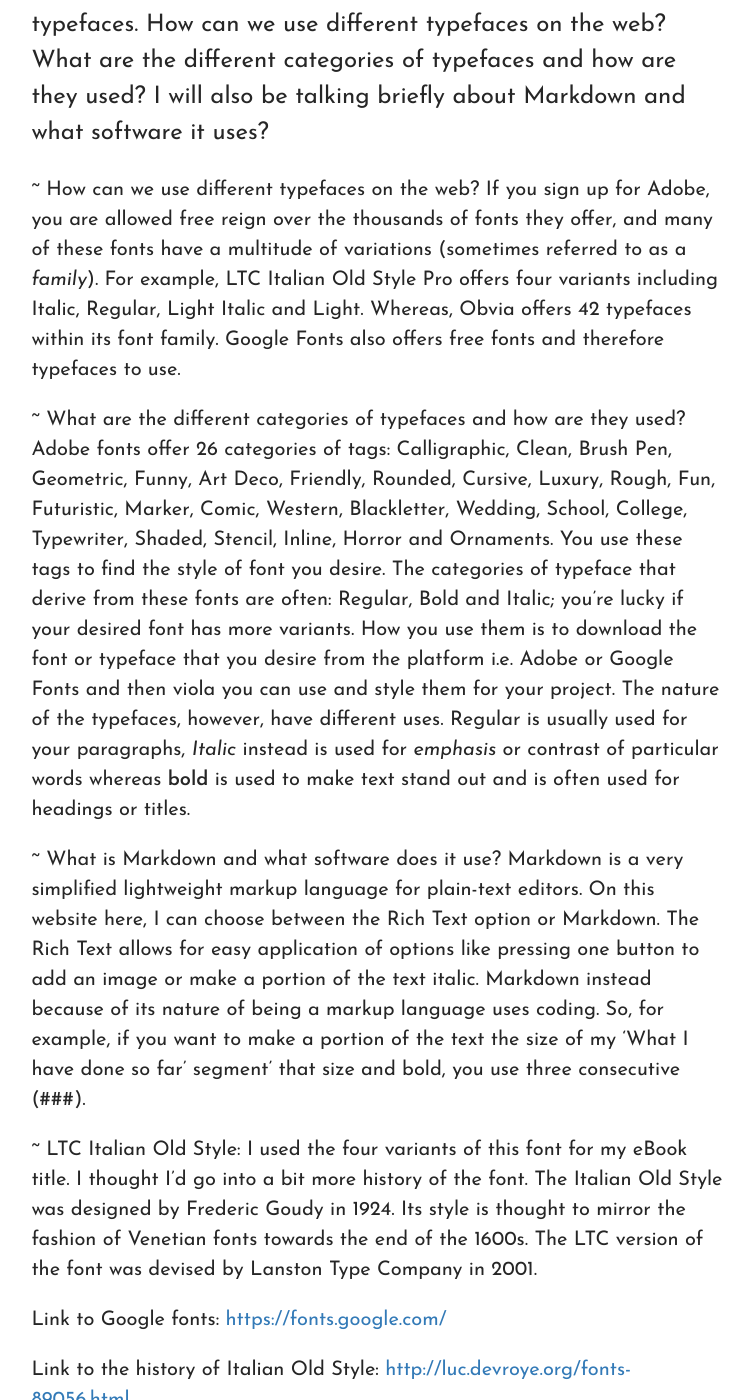
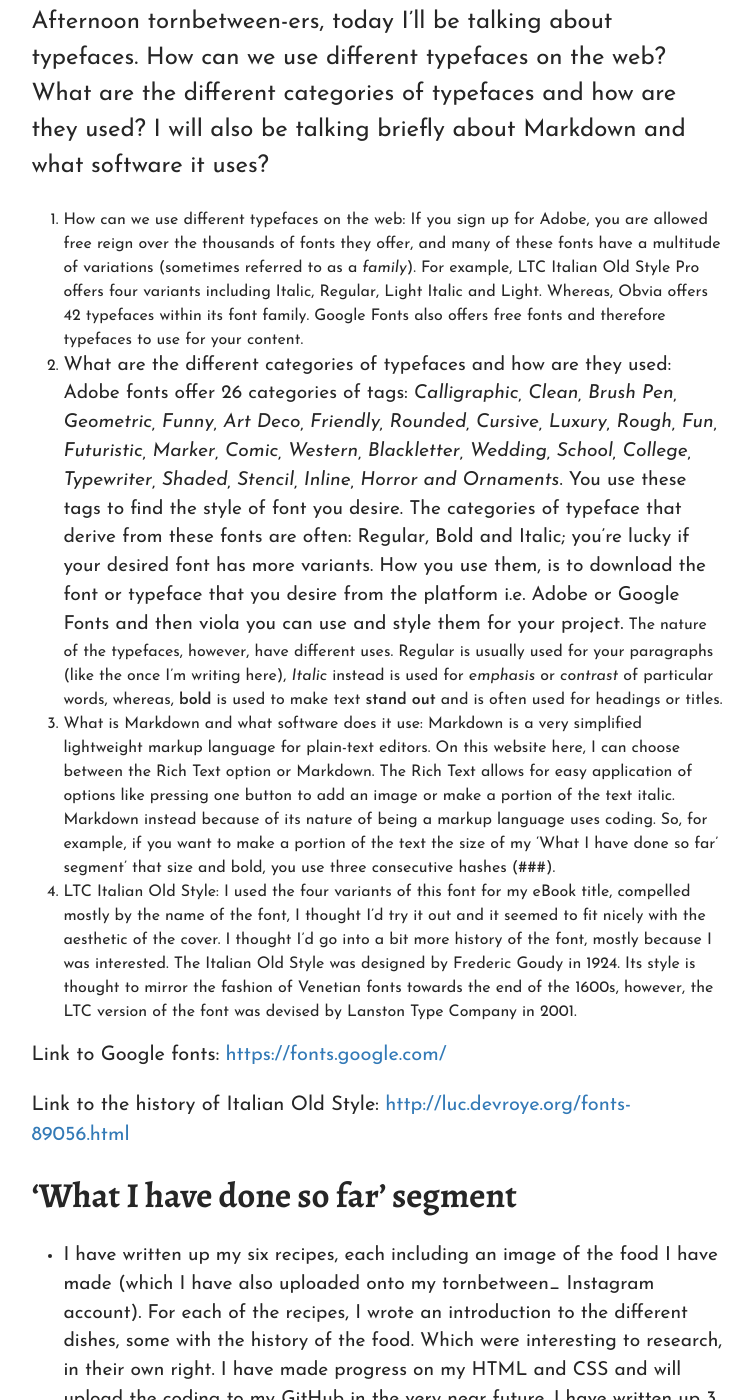
Before and after one commit to Hol1999/Hollyrecipewebsite, a Jekyll site: the page built from _posts/2021-02-20-third-diary-entry-typefaces.md, in a window 1280 px wide and 1400 px high, scrolled down 382 px. Shown: the whole window, without its empty margins (263-1016 px from the left). Built offline with Jekyll 4.4.1, drawn with Linux system fonts in a browser that asks for light colours; some web fonts are replaced; some of the changed text lies outside the part shown.

Commit message:
Update Post “2021-02-20-third-diary-entry-typefaces”

```diff
--- a/_posts/2021-02-20-third-diary-entry-typefaces.md
+++ b/_posts/2021-02-20-third-diary-entry-typefaces.md
@@ -1,23 +1,22 @@
 ---
 layout: post
-title: "Third diary entry: Typefaces"
+title: What are typefaces and which ones should you use for your content?
 date: 2021-02-20T12:22:16.169Z
 header_feature_image: ../uploads/fonts.jpg
 title_color: "#000000"
 caption: tornbetween 20/2/21
 comments: false
 tags:
-  - ""
+  - Typefaces
 ---
 Afternoon tornbetween-ers, today I'll be talking about typefaces. How can we use different typefaces on the web? What are the different categories of typefaces and how are they used? I will also be talking briefly about Markdown and what software it uses?
 
-~ How can we use different typefaces on the web? If you sign up for Adobe, you are allowed free reign over the thousands of fonts they offer, and many of these fonts have a multitude of variations (sometimes referred to as a *family*). For example, LTC Italian Old Style Pro offers four variants including Italic, Regular, Light Italic and Light. Whereas, Obvia offers 42 typefaces within its font family. Google Fonts also offers free fonts and therefore typefaces to use.
+1. How can we use different typefaces on the web: If you sign up for Adobe, you are allowed free reign over the thousands of fonts they offer, and many of these fonts have a multitude of variations (sometimes referred to as a *family*). For example, LTC Italian Old Style Pro offers four variants including Italic, Regular, Light Italic and Light. Whereas, Obvia offers 42 typefaces within its font family. Google Fonts also offers free fonts and therefore typefaces to use for your content.
+2. What are the different categories of typefaces and how are they used: Adobe fonts offer 26 categories of tags: *Calligraphic, Clean, Brush Pen, Geometric, Funny, Art Deco, Friendly, Rounded, Cursive, Luxury, Rough, Fun, Futuristic, Marker, Comic, Western, Blackletter, Wedding, School, College, Typewriter, Shaded, Stencil, Inline, Horror and Ornaments*. You use these tags to find the style of font you desire. The categories of typeface that derive from these fonts are often: Regular, Bold and Italic; you're lucky if your desired font has more variants. How you use them, is to download the font or typeface that you desire from the platform i.e. Adobe or Google Fonts and then viola you can use and style them for your project.
 
-~ What are the different categories of typefaces and how are they used? Adobe fonts offer 26 categories of tags: Calligraphic, Clean, Brush Pen, Geometric, Funny, Art Deco, Friendly, Rounded, Cursive, Luxury, Rough, Fun, Futuristic, Marker, Comic, Western, Blackletter, Wedding, School, College, Typewriter, Shaded, Stencil, Inline, Horror and Ornaments. You use these tags to find the style of font you desire. The categories of typeface that derive from these fonts are often: Regular, Bold and Italic; you're lucky if your desired font has more variants. How you use them is to download the font or typeface that you desire from the platform i.e. Adobe or Google Fonts and then viola you can use and style them for your project. The nature of the typefaces, however, have different uses. Regular is usually used for your paragraphs, *Italic* instead is used for *emphasis* or contrast of particular words whereas **bold** is used to make text stand out and is often used for headings or titles.
-
-~ What is Markdown and what software does it use? Markdown is a very simplified lightweight markup language for plain-text editors. On this website here, I can choose between the Rich Text option or Markdown. The Rich Text allows for easy application of options like pressing one button to add an image or make a portion of the text italic. Markdown instead because of its nature of being a markup language uses coding. So, for example, if you want to make a portion of the text the size of my 'What I have done so far' segment' that size and bold, you use three consecutive (###).
-
-~ LTC Italian Old Style: I used the four variants of this font for my eBook title. I thought I'd go into a bit more history of the font. The Italian Old Style was designed by Frederic Goudy in 1924. Its style is thought to mirror the fashion of Venetian fonts towards the end of the 1600s. The LTC version of the font was devised by Lanston Type Company in 2001.
+   The nature of the typefaces, however, have different uses. Regular is usually used for your paragraphs (like the once I'm writing here), *Italic* instead is used for *emphasis* or *contrast* of particular words, whereas, **bold** is used to make text **stand out** and is often used for headings or titles.
+3. What is Markdown and what software does it use: Markdown is a very simplified lightweight markup language for plain-text editors. On this website here, I can choose between the Rich Text option or Markdown. The Rich Text allows for easy application of options like pressing one button to add an image or make a portion of the text italic. Markdown instead because of its nature of being a markup language uses coding. So, for example, if you want to make a portion of the text the size of my 'What I have done so far' segment' that size and bold, you use three consecutive hashes (###).
+4. LTC Italian Old Style: I used the four variants of this font for my eBook title, compelled mostly by the name of the font, I thought I'd try it out and it seemed to fit nicely with the aesthetic of the cover. I thought I'd go into a bit more history of the font, mostly because I was interested. The Italian Old Style was designed by Frederic Goudy in 1924. Its style is thought to mirror the fashion of Venetian fonts towards the end of the 1600s, however, the LTC version of the font was devised by Lanston Type Company in 2001.
 
 Link to Google fonts: <https://fonts.google.com/>
 
@@ -25,6 +24,6 @@ Link to the history of Italian Old Style: <http://luc.devroye.org/fonts-89056.ht
 
 ## 'What I have done so far' segment
 
-* I have written up my six recipes, each including an image of the food I have made (which I have also uploaded onto my tornbetween_ Instagram account). For each of the recipes,  I wrote an introduction to the different dishes, some with the history of the food. Which were interesting to research, in their own right. I have made progress on my HTML and CSS and will upload the coding to my GitHub in the very near future. I have written up 3 out of my 6 blogs consecutively every Saturday, there may potentially be more.
+* I have written up my six recipes, each including an image of the food I have made (which I have also uploaded onto my tornbetween_ Instagram account). For each of the recipes,  I wrote an introduction to the different dishes, some with the history of the food. Which were interesting to research, in their own right. I have made progress on my HTML and CSS and will upload the coding to my GitHub in the very near future. I have written up 3 out of my 6 blogs consecutively every Saturday, there may potentially be more. Thanks for reading x
 
   ![A picture of tornbetween's Instagram page: with images of food and the eBook cover](../uploads/instagramtornbetween.jpg "tornbetween's Instagram account")
```
